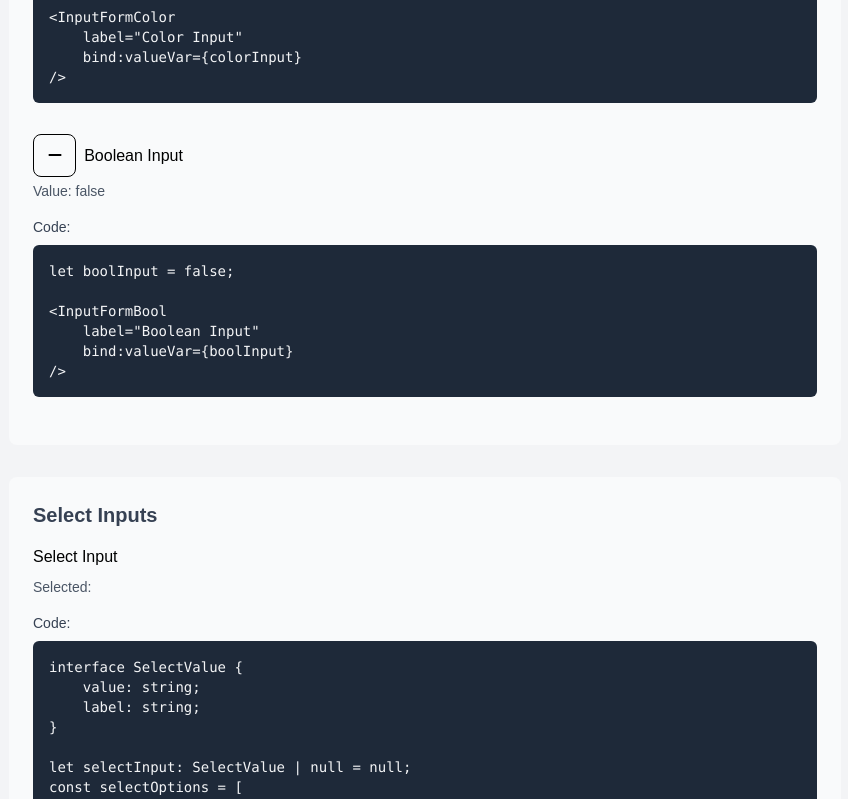
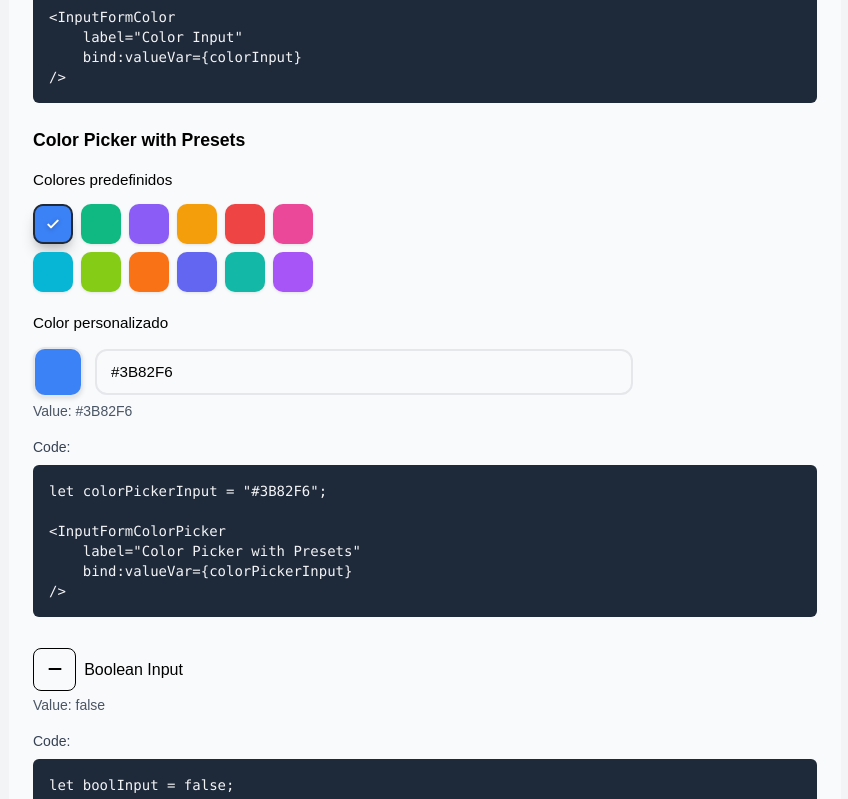
Before and after one commit to InvitafyDev/Grav_Svelte, a SvelteKit app: page /inputs in a window 1280 px wide. Shown: the part 2460-3259 px from the top of the page, without its empty margins (215-1063 px from the left). Built offline with nearby package versions, Linux system fonts and the light colour scheme; a web font is replaced by a local one.

Commit message:
colorpicker with presets

```diff
--- a/package.json
+++ b/package.json
@@ -1,6 +1,6 @@
 {
 	"name": "grav-svelte",
-	"version": "0.0.64",
+	"version": "0.0.65",
 	"description": "A collection of Svelte components",
 	"license": "MIT",
 	"scripts": {
--- /dev/null
+++ b/src/lib/Inputs/InputFormColorPicker.svelte
@@ -0,0 +1,291 @@
+<script lang="ts">
+    export let valueVar: string = "";
+    export let label: string;
+    export let disabled = false;
+    export let obligatory = false;
+    export let icon: string | null = null;
+
+    // Preset colors matching the image design
+    const presetColors = [
+        "#3B82F6", // Blue
+        "#10B981", // Green
+        "#8B5CF6", // Purple
+        "#F59E0B", // Orange
+        "#EF4444", // Red
+        "#EC4899", // Pink
+        "#06B6D4", // Cyan
+        "#84CC16", // Lime
+        "#F97316", // Orange 2
+        "#6366F1", // Indigo
+        "#14B8A6", // Teal
+        "#A855F7", // Purple 2
+    ];
+
+    function selectColor(color: string) {
+        if (!disabled) {
+            valueVar = color;
+        }
+    }
+
+    function handleHexInput(event: Event) {
+        const target = event.target as HTMLInputElement;
+        let value = target.value;
+
+        // Auto-add # if not present
+        if (value && !value.startsWith("#")) {
+            value = "#" + value;
+            target.value = value;
+        }
+
+        // Validate hex format
+        if (value.match(/^#([A-Fa-f0-9]{6}|[A-Fa-f0-9]{3})$/)) {
+            valueVar = value;
+        }
+    }
+</script>
+
+<div class="color-picker-container">
+    {#if icon}
+        <div class="icon-wrapper">
+            <i class="{icon} icon"></i>
+        </div>
+    {/if}
+
+    <div class="color-picker-wrapper">
+        <!-- Label -->
+        <label class="main-label">
+            {label}
+            {#if obligatory}
+                <span class="required-mark"> *</span>
+            {/if}
+        </label>
+
+        <!-- Preset Colors Section -->
+        <div class="section-label">Colores predefinidos</div>
+        <div class="preset-colors-grid">
+            {#each presetColors as color}
+                <button
+                    type="button"
+                    class="color-swatch"
+                    class:selected={valueVar.toUpperCase() === color.toUpperCase()}
+                    style="background-color: {color};"
+                    on:click={() => selectColor(color)}
+                    {disabled}
+                    aria-label="Select {color}"
+                >
+                    {#if valueVar.toUpperCase() === color.toUpperCase()}
+                        <svg class="checkmark" viewBox="0 0 24 24" fill="none" xmlns="http://www.w3.org/2000/svg">
+                            <path d="M5 13l4 4L19 7" stroke="white" stroke-width="3" stroke-linecap="round" stroke-linejoin="round"/>
+                        </svg>
+                    {/if}
+                </button>
+            {/each}
+        </div>
+
+        <!-- Custom Color Section -->
+        <div class="section-label custom-section">Color personalizado</div>
+        <div class="custom-color-picker">
+            <button
+                type="button"
+                class="color-preview"
+                style="background-color: {valueVar};"
+                on:click={() => !disabled && document.getElementById('color-input-' + label)?.click()}
+                {disabled}
+                aria-label="Open color picker"
+            >
+                <input
+                    id="color-input-{label}"
+                    {disabled}
+                    type="color"
+                    bind:value={valueVar}
+                    class="hidden-color-input"
+                />
+            </button>
+            <input
+                type="text"
+                class="hex-input"
+                value={valueVar.toUpperCase()}
+                on:input={handleHexInput}
+                placeholder="#3B82F6"
+                {disabled}
+                maxlength="7"
+            />
+        </div>
+    </div>
+</div>
+
+<style>
+    .color-picker-container {
+        display: flex;
+        align-items: flex-start;
+        width: 100%;
+        margin-top: 1rem;
+        gap: 0.5rem;
+    }
+
+    .icon-wrapper {
+        width: 1rem;
+        position: relative;
+        margin-top: 0.5rem;
+    }
+
+    .icon {
+        position: absolute;
+        top: 0;
+        left: 0.25rem;
+    }
+
+    .color-picker-wrapper {
+        flex: 1;
+        width: 100%;
+    }
+
+    .main-label {
+        display: block;
+        font-size: 1.1rem;
+        font-weight: 600;
+        color: var(--grav-crud-color-neutral, #374151);
+        margin-bottom: 1rem;
+    }
+
+    .section-label {
+        font-size: 0.95rem;
+        font-weight: 500;
+        color: var(--grav-crud-color-neutral, #4B5563);
+        margin-bottom: 0.75rem;
+        margin-top: 1.25rem;
+    }
+
+    .section-label:first-of-type {
+        margin-top: 0;
+    }
+
+    .preset-colors-grid {
+        display: grid;
+        grid-template-columns: repeat(6, 1fr);
+        gap: 0.5rem;
+        max-width: 280px;
+    }
+
+    .color-swatch {
+        aspect-ratio: 1;
+        border-radius: 0.625rem;
+        border: 2px solid transparent;
+        cursor: pointer;
+        transition: all 0.2s ease;
+        box-shadow: 0 1px 3px rgba(0, 0, 0, 0.1);
+        display: flex;
+        align-items: center;
+        justify-content: center;
+        position: relative;
+        min-height: 30px;
+    }
+
+    .color-swatch:hover:not(:disabled) {
+        transform: scale(1.05);
+        box-shadow: 0 10px 15px -3px rgba(0, 0, 0, 0.1), 0 4px 6px -2px rgba(0, 0, 0, 0.05);
+    }
+
+    .color-swatch.selected {
+        border-color: #1F2937;
+        box-shadow: 0 10px 15px -3px rgba(0, 0, 0, 0.2), 0 4px 6px -2px rgba(0, 0, 0, 0.1);
+    }
+
+    .color-swatch:disabled {
+        cursor: not-allowed;
+        opacity: 0.5;
+    }
+
+    .checkmark {
+        width: 16px;
+        height: 16px;
+        filter: drop-shadow(0 1px 2px rgba(0, 0, 0, 0.3));
+    }
+
+    .custom-color-picker {
+        display: flex;
+        align-items: center;
+        gap: 0.75rem;
+        max-width: 600px;
+    }
+
+    .color-preview {
+        width: 50px;
+        height: 50px;
+        border-radius: 0.75rem;
+        border: 2px solid #E5E7EB;
+        cursor: pointer;
+        transition: all 0.2s ease;
+        box-shadow: 0 2px 4px rgba(0, 0, 0, 0.1);
+        flex-shrink: 0;
+        position: relative;
+        overflow: hidden;
+    }
+
+    .color-preview:hover:not(:disabled) {
+        transform: scale(1.05);
+        box-shadow: 0 10px 15px -3px rgba(0, 0, 0, 0.1), 0 4px 6px -2px rgba(0, 0, 0, 0.05);
+    }
+
+    .color-preview:disabled {
+        cursor: not-allowed;
+        opacity: 0.5;
+    }
+
+    .hidden-color-input {
+        position: absolute;
+        width: 100%;
+        height: 100%;
+        opacity: 0;
+        cursor: pointer;
+        border: none;
+    }
+
+    .hex-input {
+        flex: 1;
+        padding: 0.625rem 0.875rem;
+        font-size: 0.95rem;
+        border: 2px solid #E5E7EB;
+        border-radius: 0.75rem;
+        background: #F9FAFB;
+        color: var(--grav-crud-color-neutral, #1F2937);
+        font-weight: 500;
+        transition: all 0.2s ease;
+        text-transform: uppercase;
+    }
+
+    .hex-input:focus {
+        outline: none;
+        border-color: #000000;
+    }
+
+    .hex-input:disabled {
+        cursor: not-allowed;
+        opacity: 0.5;
+    }
+
+    .required-mark {
+        color: #dc2626;
+    }
+
+    @media (max-width: 640px) {
+        .preset-colors-grid {
+            grid-template-columns: repeat(4, 1fr);
+            gap: 0.4rem;
+        }
+
+        .color-swatch {
+            min-height: 28px;
+        }
+
+        .color-preview {
+            width: 45px;
+            height: 45px;
+        }
+
+        .hex-input {
+            font-size: 0.875rem;
+            padding: 0.625rem 0.75rem;
+        }
+    }
+</style>
--- a/src/lib/Inputs/index.ts
+++ b/src/lib/Inputs/index.ts
@@ -1,6 +1,7 @@
 export { default as InputFormBool } from './InputFormBool.svelte';
 export { default as InputFormCascade } from './InputFormCascade.svelte';
 export { default as InputFormColor } from './InputFormColor.svelte';
+export { default as InputFormColorPicker } from './InputFormColorPicker.svelte';
 export { default as InputFormDate } from './InputFormDate.svelte';
 export { default as InputFormDateAndHours } from './InputFormDateAndHours.svelte';
 export { default as InputFormImage } from './InputFormImage.svelte';
--- a/src/routes/inputs/+page.svelte
+++ b/src/routes/inputs/+page.svelte
@@ -4,6 +4,7 @@
         InputFormNumber,
         InputFormBool,
         InputFormColor,
+        InputFormColorPicker,
         InputFormDate,
         InputFormDateAndHours,
         InputFormImage,
@@ -23,6 +24,7 @@
     let numberInput: number | null = null;
     let boolInput = false;
     let colorInput = "#000000";
+    let colorPickerInput = "#3B82F6";
     let dateInput: string | null = null;
     let dateTimeInput: string | null = null;
     let imageInput: HTMLInputElement;
@@ -112,6 +114,7 @@
         dateTime:
             'let dateTimeInput: string | null = null;\n\n<InputFormDateAndHours\n    label="Date and Time Input"\n    bind:valueVar={dateTimeInput}\n/>',
         color: 'let colorInput = "#000000";\n\n<InputFormColor \n    label="Color Input" \n    bind:valueVar={colorInput} \n/>',
+        colorPicker: 'let colorPickerInput = "#3B82F6";\n\n<InputFormColorPicker \n    label="Color Picker with Presets" \n    bind:valueVar={colorPickerInput} \n/>',
         bool: 'let boolInput = false;\n\n<InputFormBool \n    label="Boolean Input" \n    bind:valueVar={boolInput} \n/>',
         select: 'interface SelectValue {\n    value: string;\n    label: string;\n}\n\nlet selectInput: SelectValue | null = null;\nconst selectOptions = [\n    { value: "1", label: "Option 1" },\n    { value: "2", label: "Option 2" },\n    { value: "3", label: "Option 3" },\n];\n\n<InputFormSelect\n    label="Select Input"\n    bind:value={selectInput}\n    res={selectOptions}\n/>',
         selectWithPlus: 'interface SelectValue {\n    value: string;\n    label: string;\n}\n\nlet selectWithPlusInput: SelectValue | null = null;\nconst selectOptions = [\n    { value: "1", label: "Option 1" },\n    { value: "2", label: "Option 2" },\n    { value: "3", label: "Option 3" },\n];\n\nfunction handleAddOption() {\n    // Open modal or add new option logic\n    console.log("Add new option");\n}\n\n<InputFormSelect\n    label="Select with Plus Button"\n    bind:value={selectWithPlusInput}\n    res={selectOptions}\n    showPlusIcon={true}\n    onPlusClick={handleAddOption}\n/>',
@@ -239,7 +242,7 @@
         <h2 class="text-xl font-semibold text-gray-700 mb-4">Special Inputs</h2>
 
         <div class="mb-6">
-            <InputFormColor label="Color Input" bind:valueVar={colorInput} />
+            <InputFormColor label="Color Input (Simple)" bind:valueVar={colorInput} />
             <span class="block mt-1 text-sm text-gray-600"
                 >Value: {colorInput}</span
             >
@@ -248,6 +251,20 @@
                 <pre
                     class="bg-gray-800 text-gray-100 p-4 rounded-md overflow-x-auto text-sm"><code
                         >{codeExamples.color}</code
+                    ></pre>
+            </div>
+        </div>
+
+        <div class="mb-6">
+            <InputFormColorPicker label="Color Picker with Presets" bind:valueVar={colorPickerInput} />
+            <span class="block mt-1 text-sm text-gray-600"
+                >Value: {colorPickerInput}</span
+            >
+            <div class="mt-4">
+                <h4 class="text-sm font-medium text-gray-700 mb-2">Code:</h4>
+                <pre
+                    class="bg-gray-800 text-gray-100 p-4 rounded-md overflow-x-auto text-sm"><code
+                        >{codeExamples.colorPicker}</code
                     ></pre>
             </div>
         </div>
```
Also changed, not shown: src/lib/Inputs/InputFormColor.svelte (line endings or trailing spaces).
